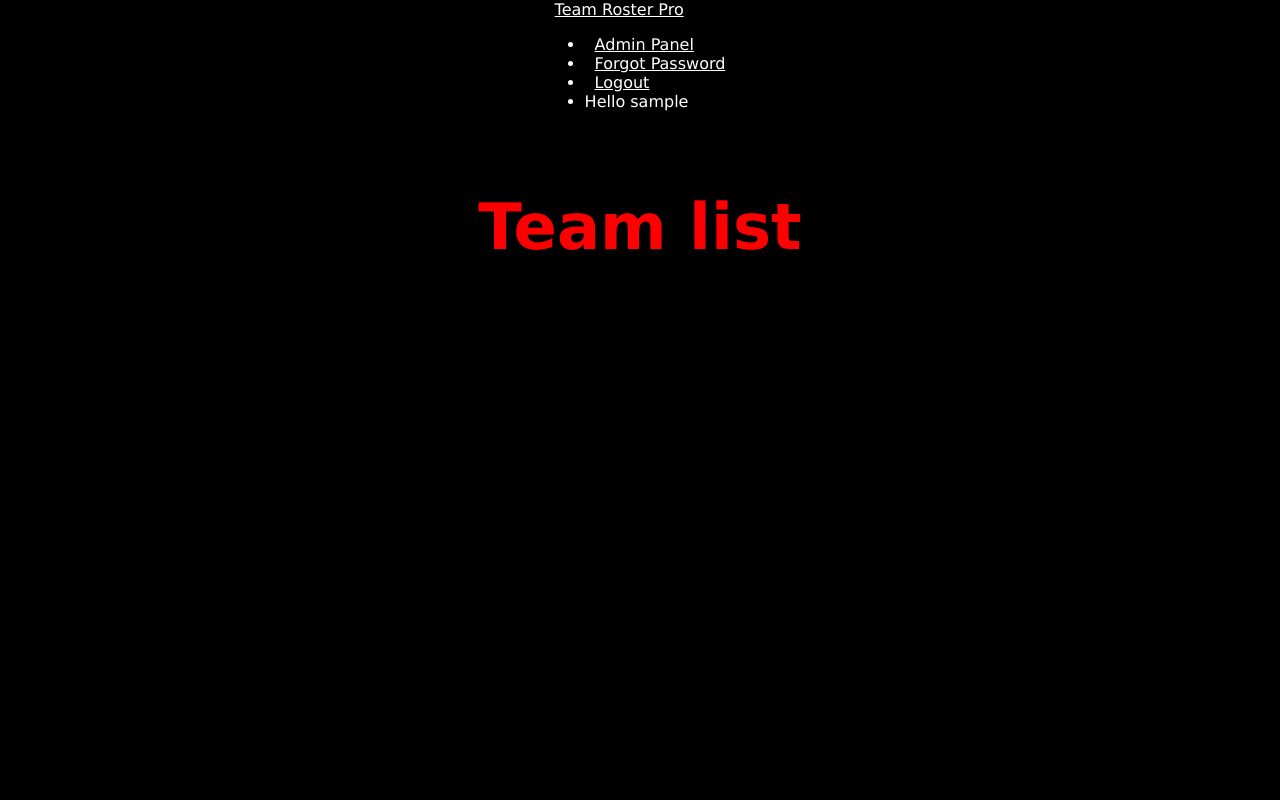
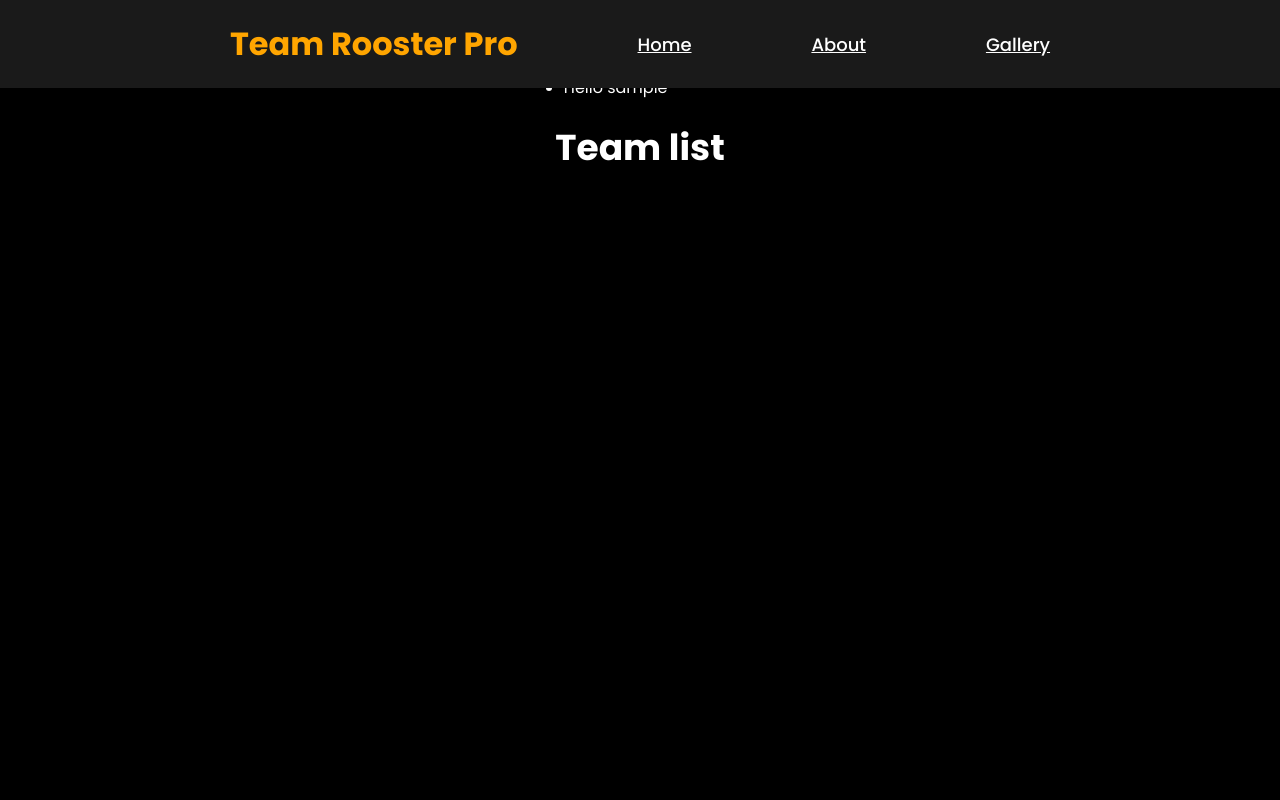
Before and after one commit to Falaron/gbs3-project-phpsql, a PHP site: the page made by index.php in a window 1280 px wide. Run offline with PHP 8.4, Linux system fonts and the light colour scheme; the visitor is signed in with stand-in values (Sample User, id 1); data that the repository does not hold is empty.

Commit message:
On met à jour au secours

```diff
--- a/assets/css/style.css
+++ b/assets/css/style.css
@@ -1,7 +1,9 @@
 /* global */
+@import url(https://fonts.googleapis.com/css2?family=Poppins:wght@300;400;500;600;700;800;900&display=swap);
+
 body {
-
-  font-family: Verdana, sans-serif;
+  min-height: 100vh;
+  font-family: "Poppins", sans-serif;
   background-color: #000;
   color: #fff;
   margin: 0;
@@ -11,20 +13,57 @@ body {
   align-items: center;
 }
 
-.title {
-  color: red;
-}
-
 /* profile */
 #profile-container {
-  background-color: #000;
+  background-color: #1A1A1A;
+  display: flex;
+  flex-direction: column;
   border-radius: 8px;
   overflow: hidden;
 }
 
+
+*{
+  margin: 0;
+  padding: 0;
+  box-sizing: border-box;
+  font-family: "Poppins", sans-serif;
+}
+.navbar {
+  position: fixed;
+  top:0;
+  left: 0;
+  width: 100%;
+  padding:20px 100px;
+  background-color: #1A1A1A;
+  color: #fff;
+  display: flex;
+  justify-content: space-between;
+  align-items: center;
+  z-index: 100;
+  font-size: 18px;
+  color: #fff;
+  font-weight: 500;
+  text-decoration: none;
+  }
+
+.navbar a:hover {
+  color: #cacaca
+  ;
+}
+.logo {
+  font-size: 32px;
+  color: orange;
+  text-decoration: none;
+  font-weight: 700;
+
+}
 #header {
+  top: 0;
+  left: 0;
+  width: 100%;
+  padding: 20px;
   text-align: center;
-  padding: 20px;
   background-color: #000000;
   color: #fff;
 }
@@ -69,7 +108,7 @@ body {
 }
 
 h1 {
-  font-size: 4rem;
+  font-size: 36px;
   font-weight: bold;
 }
 
@@ -130,6 +169,7 @@ h1 {
 h2,
 h3,
 label {
+  font-size: 28px;
   color: #fff;
 }
 
--- a/assets/parts/navbar.php
+++ b/assets/parts/navbar.php
@@ -13,9 +13,14 @@
   ?>
 
 <!-- NAVBAR ON PC -->
-<nav>
-  <div class="container">
-      <a href="index.php">Team Roster Pro</a>
+<a div class="header">
+    <nav class="navbar">
+        <a href="index.php" class="logo">Team Rooster Pro</a>
+        <a href="#">Home</a>
+        <a href="#">About</a>
+        <a href="#">Gallery</a>
+        <a href="#"></a>
+</nav>
       <ul>
       <?php
       foreach($data as $dataPlayer){ ?>
```
Also changed, not shown: config/forgot_password.php (+15 -11 lines), config/login.php (+36 -22 lines), config/signup.php (+7 -1 lines), config/update_password.php (+7 -2 lines), assets/img/658450c44d9f90.61945944.png (added).
